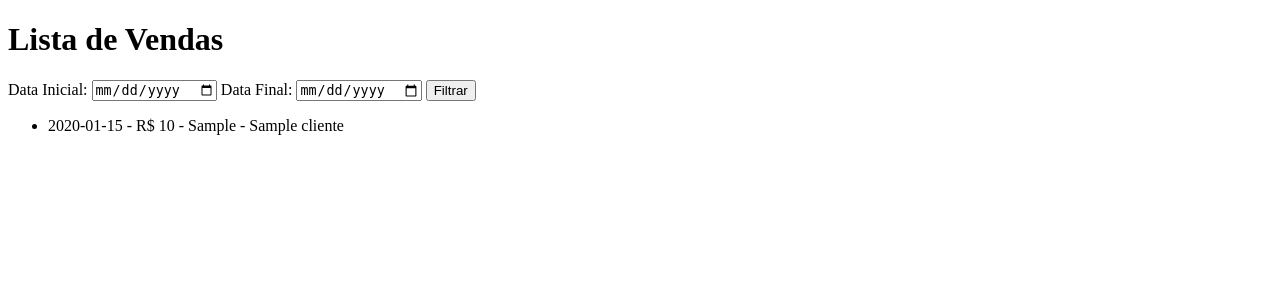
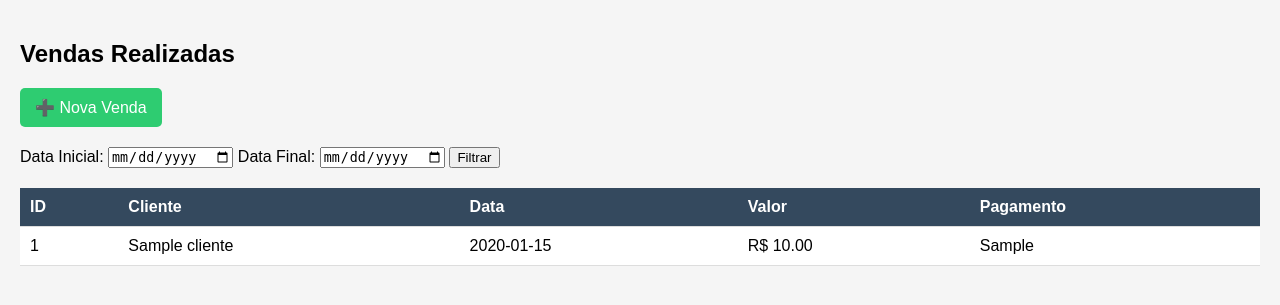
Before and after one commit to GraficaImPlotter/grafica-implotter, a FastAPI app: template app/templates/vendas.html in a window 1280 px wide. Shown: the top 305 px of the page. Run offline with FastAPI, Linux system fonts and the light colour scheme; the template is opened without the code that fills it: most values are stand-ins (such as "Sample title", 1, 10 or a date in 2020).

```diff
--- a/app/main.py
+++ b/app/main.py
@@ -12,7 +12,6 @@ from app.routes.vendas import router as vendas_router
 from app.auth.models import Usuario
 from app.auth.utils import gerar_hash_senha
 from app.initial_data.produtos import inserir_produtos_iniciais
-
 from sqlalchemy.future import select
 
 # Templates
@@ -20,7 +19,6 @@ templates = Jinja2Templates(directory="app/templates")
 
 # App
 app = FastAPI()
-app.state.templates = templates  # ⬅️ Adicionado aqui
 
 # Arquivos estáticos
 app.mount("/static", StaticFiles(directory="app/static"), name="static")
@@ -40,6 +38,11 @@ def home():
 @app.get("/painel", response_class=HTMLResponse)
 async def painel(request: Request, usuario=Depends(get_usuario_logado)):
     return templates.TemplateResponse("painel.html", {"request": request, "usuario": usuario})
+
+# Página de cadastros
+@app.get("/cadastros", response_class=HTMLResponse)
+async def pagina_cadastros(request: Request, usuario=Depends(get_usuario_logado)):
+    return templates.TemplateResponse("cadastros.html", {"request": request, "usuario": usuario})
 
 # Ao iniciar o app
 @app.on_event("startup")
--- a/app/templates/vendas.html
+++ b/app/templates/vendas.html
@@ -4,24 +4,49 @@
 <head>
     <meta charset="UTF-8">
     <title>Vendas | Gráfica Implotter</title>
+    <style>
+        body { font-family: Arial, sans-serif; background-color: #f5f5f5; margin: 0; padding: 20px; }
+        table { width: 100%; border-collapse: collapse; margin-top: 20px; background-color: #fff; }
+        th, td { padding: 10px; text-align: left; border-bottom: 1px solid #ddd; }
+        th { background-color: #34495e; color: white; }
+        a.botao { display: inline-block; margin-bottom: 20px; padding: 10px 15px; background-color: #2ecc71; color: white; text-decoration: none; border-radius: 5px; }
+        form { margin-bottom: 20px; }
+    </style>
 </head>
 <body>
-  <h1>Lista de Vendas</h1>
+    <h2>Vendas Realizadas</h2>
 
-  <form method="get" action="/vendas">
-    <label>Data Inicial:</label>
-    <input type="date" name="data_inicial">
-    <label>Data Final:</label>
-    <input type="date" name="data_final">
+    <a href="/vendas/nova" class="botao">➕ Nova Venda</a>
+
+    <form method="get">
+        <label for="data_inicial">Data Inicial:</label>
+        <input type="date" name="data_inicial" id="data_inicial">
+        <label for="data_final">Data Final:</label>
+        <input type="date" name="data_final" id="data_final">
         <button type="submit">Filtrar</button>
     </form>
 
-  <ul>
+    <table>
+        <thead>
+            <tr>
+                <th>ID</th>
+                <th>Cliente</th>
+                <th>Data</th>
+                <th>Valor</th>
+                <th>Pagamento</th>
+            </tr>
+        </thead>
+        <tbody>
             {% for venda in vendas %}
-      <li>
-        {{ venda.data.strftime("%d/%m/%Y") }} - R$ {{ venda.total }} - {{ venda.forma_pagamento }} - {{ venda.cliente.nome }}
-      </li>
+            <tr>
+                <td>{{ venda.id }}</td>
+                <td>{{ venda.cliente.nome }}</td>
+                <td>{{ venda.data.strftime('%d/%m/%Y %H:%M') }}</td>
+                <td>R$ {{ '%.2f'|format(venda.total) }}</td>
+                <td>{{ venda.forma_pagamento }}</td>
+            </tr>
             {% endfor %}
-  </ul>
+        </tbody>
+    </table>
 </body>
 </html>
```
Lines whose indentation alone changed are shown as unchanged.
